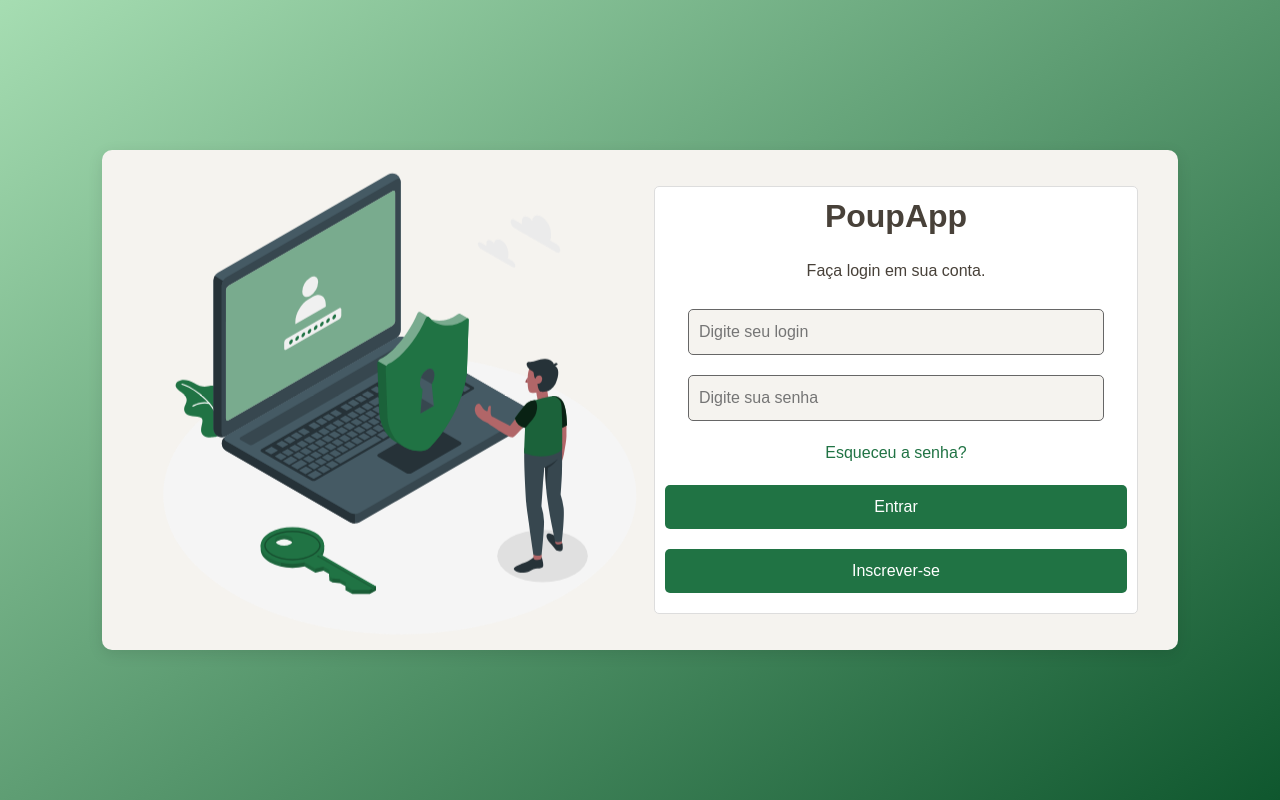
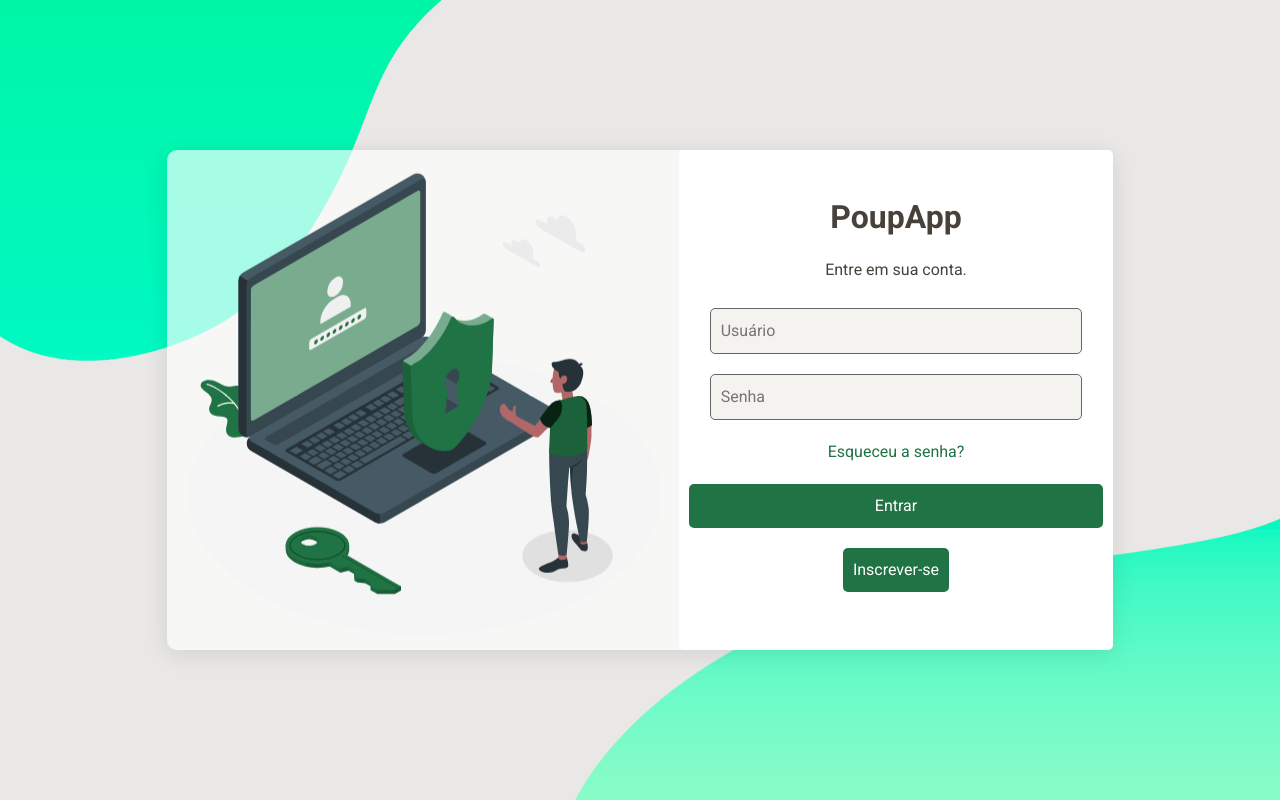
Before and after one commit to Joaoguilhermeasf/PoupApp, a Flask app: page /login/ in a window 1280 px wide. Run offline with Flask 3, Linux system fonts and the light colour scheme; some libraries are stand-ins or nearby versions.

Commit message:
Mudanças na interface

```diff
--- a/static/css/styles.css
+++ b/static/css/styles.css
@@ -2,8 +2,7 @@ body, html {
   margin: 0;
   padding: 0;
   height: 100%;
-    font-family: 'Arial', sans-serif;
-    background: linear-gradient(145deg, #a6ddb2 0%, #0f572e 100%);
+  font-family: 'Roboto', sans-serif;
 }
 
 .container {
@@ -11,21 +10,34 @@ body, html {
   justify-content: center;
   align-items: center;
   height: 100%;
-    position: relative;
+  width: 100%;
   overflow: hidden;
 
+}
+.background{
+position: absolute;
+width: 100%;
+height: 100%;
+}
+.background img{
+position: absolute;
+width: 100%;
+height: 100%;
+min-width: 100%;
+min-height: 100%;
 }
 
 
 .login-box {
-    background: #F5F3EF;
-    padding: 40px;
+  background: rgba(255, 255, 255, 0.65);
   border-radius: 10px;
-    box-shadow: 0 4px 15px rgba(0, 0, 0, 0.1);
+  box-shadow: 0 4px 25px rgba(0, 0, 0, 0.1);
   display: flex;
   align-items: center;
-    height: 25vw;
+  height: 35vw;
   min-height: 500px;
+  z-index: 1;
+  position: relative;
 }
 
 
@@ -81,12 +93,16 @@ body, html {
 }
 
 .login-form{
+  background-color: white;
+  display: flex;
+  align-items: center;
+  justify-content: center;
+  flex-direction: column;
   width: 100%;
+  height: 100%;
   padding: 10px;
   margin: 5px 0;
-    border: 1px solid #ddd;
   border-radius: 5px;
-    background: #fff;
   color: #333;
   cursor: pointer;
 }
@@ -110,6 +126,7 @@ body, html {
 position: absolute;
 height: auto;
 max-width: 100%;
+min-width: 400px;
 }
 
 @media (max-width: 600px) {
@@ -127,6 +144,7 @@ body, html {
     cursor: pointer;
     width: auto;
     height: auto;
+    min-width: 460px;
     margin-left: 5%;
 }
 }
--- a/templates/index.html
+++ b/templates/index.html
@@ -2,6 +2,9 @@
 {% block content %}
 
     <div class="container">
+        <div class="background">
+            <img src="{{ url_for('static', filename='img/background.png') }}" alt="Efeitos">
+          </div>
         <div class="login-box">
             <div class="center-container">
                 <div class="ilustra">
@@ -12,9 +15,9 @@
                 <form method='post' action="{{ url_for('autenticar') }}">
                     {{ form.hidden_tag() }}
                     <h2>PoupApp</h2>
-                    <p>Faça login em sua conta.</p>
-                    {{ form.login(placeholder="Digite seu login") }}
-                    {{ form.password(placeholder="Digite sua senha") }}
+                    <p>Entre em sua conta.</p>
+                    {{ form.login(placeholder="Usuário") }}
+                    {{ form.password(placeholder="Senha") }}
                     <a href="">Esqueceu a senha?</a>
                     <button type="submit">{{ form.entrar.label.text }}</button>
                 </form>
--- a/templates/template.html
+++ b/templates/template.html
@@ -7,6 +7,7 @@
     <script type="text/javascript" src="{{ url_for('static', filename='bootstrap-5.3.3/js/bootstrap.bundle.min.js') }}"></script>
     <script src="{{ url_for('static', filename = 'js/jquery.min.js') }}"></script>
     <link rel="stylesheet" href="{{ url_for('static', filename='css/styles.css') }}">
+    <link href="https://fonts.googleapis.com/css2?family=Roboto:wght@400;500;700&display=swap" rel="stylesheet">
     <title>PoupApp</title>
 </head>
 <body>
```
Also changed, not shown: static/img/background.png (added). Lines whose indentation alone changed are shown as unchanged.
